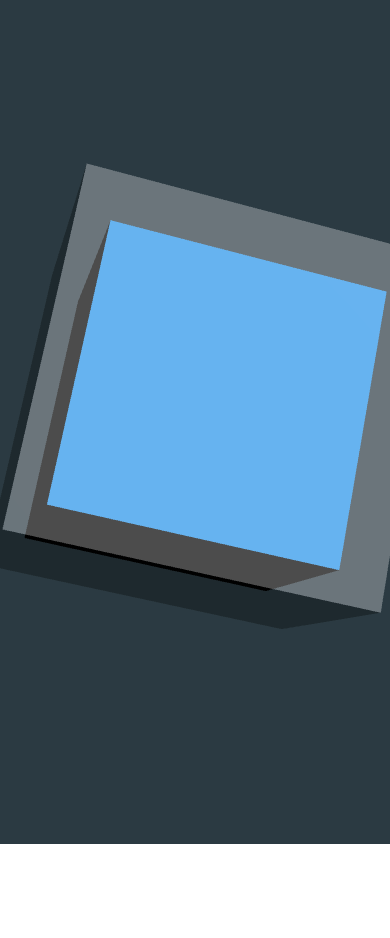
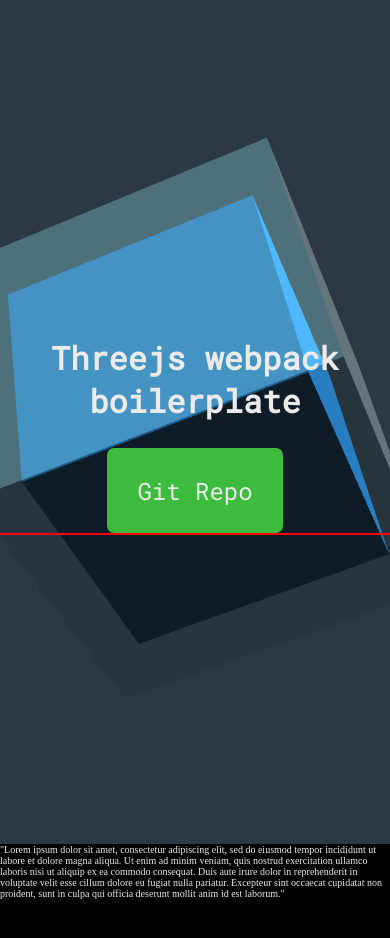
Before and after one commit to ethanny2/threejs-webpack-boiler-staticsite, a website built with webpack: page src/static/html/index.html in a window 390 px wide. Before the commit the page ends 844 px from the top, so only its background shows below. Built offline with nearby package versions, Linux system fonts and the light colour scheme; some packages are replaced by stand-ins of ours; animation ran at ten frames a second.

Commit message:
Started mobile first implementation of static site to promote project using flexbox and SASS/SCCS. Button and design looks good, need to add in social icons, and add media queries for the header. The bottom still needs some designing.

```diff
--- a/package.json
+++ b/package.json
@@ -9,9 +9,7 @@
     "lint": "eslint .",
     "lint-fix": "eslint --fix .",
     "build": " npm run clean && webpack --config webpack.prod.js",
-    "build-dll": "webpack --config webpack.vendor.config.js",
-    "start-dev": "webpack-dev-server --open --config webpack.dev.js",
-    "compress": "node compressGltf.js"
+    "start-dev": "webpack-dev-server --open --config webpack.dev.js"
   },
   "repository": {
     "type": "git",
@@ -62,7 +60,6 @@
   },
   "dependencies": {
     "@tweenjs/tween.js": "^18.5.0",
-    "promise-polyfill": "8.1.3",
     "three": "^0.111.0"
   }
 }
--- a/src/js/index.js
+++ b/src/js/index.js
@@ -1,17 +1,12 @@
 import * as THREE from "three";
 import TWEEN from "@tweenjs/tween.js";
-import "promise-polyfill/src/polyfill";
 import { WEBGL } from "three/examples/jsm/WebGL.js";
 import * as Stats from "stats.js";
 import * as OfflinePluginRuntime from "offline-plugin/runtime";
-import { Refractor } from "three/examples/jsm/objects/Refractor.js";
-import { WaterRefractionShader } from "three/examples/jsm/shaders/WaterRefractionShader";
-import { OrbitControls } from "three/examples/jsm/controls/OrbitControls.js";
+import "../sass/style.scss";
+//import "../static/html/index.html";
 
-// import FireSfx from "../static/audio/fire_compressed.mp3";
-// import Image from "../static/images/es6.png";
-import "../sass/style.scss";
-import "../static/html/index.html";
+
 OfflinePluginRuntime.install();
 
 /*Threejs Vars */
@@ -46,23 +41,14 @@ function init() {
   // we'll move the camera back a bit so that we can view the scene
   camera.position.set(0, 0, 10);
 
-  /* Init refractor*/
-  var refractorGeometry = new THREE.BoxBufferGeometry(2.5, 2.5, 2.5);
-  // refractor = new Refractor(refractorGeometry, {
-  //   color: 0xfff8f8,
-  //   textureWidth: 1024,
-  //   textureHeight: 1024,
-  //   shader: WaterRefractionShader
-  // });
-  // refractor.position.set(0, 0, 1);
-  // scene.add(refractor);
-  const testMat = new THREE.MeshPhongMaterial({
+  var outerCubeGeo = new THREE.BoxBufferGeometry(2.5, 2.5, 2.5);
+  const transparentMesh = new THREE.MeshPhongMaterial({
     color: 0x8dd6f9,
     opacity: 0.3,
     transparent: true
   });
-  const test = new THREE.Mesh(refractorGeometry, testMat);
-  scene.add(test);
+  const outerCube = new THREE.Mesh(outerCubeGeo, transparentMesh);
+  scene.add(outerCube);
   const geometry = new THREE.BoxBufferGeometry(2, 2, 2);
 
   const material = new THREE.MeshStandardMaterial({ color: 0x155b93 });
@@ -70,7 +56,7 @@ function init() {
   mesh = new THREE.Mesh(geometry, material);
 
   scene.add(mesh);
-  console.log(mesh.rotation);
+
   const light = new THREE.DirectionalLight(0xffffff, 2.0);
 
   light.position.set(10, 10, 10);
@@ -86,7 +72,7 @@ function init() {
   cubeRotateTweenA.repeat(Infinity);
 
   //Rotate outer shell
-  outerLayerTween = new TWEEN.Tween(test.rotation)
+  outerLayerTween = new TWEEN.Tween(outerCube.rotation)
     .to(rotateCoords, duration)
     .easing(TWEEN.Easing.Linear.None);
 
@@ -99,7 +85,6 @@ function init() {
   renderer.setPixelRatio(window.devicePixelRatio);
 
   container.appendChild(renderer.domElement);
-  controls = new OrbitControls(camera, renderer.domElement);
 
   renderer.setAnimationLoop(() => {
     update();
@@ -108,9 +93,6 @@ function init() {
 }
 
 function update() {
-  // mesh.rotation.z += 0.01;
-  // mesh.rotation.x += 0.01;
-  // mesh.rotation.y += 0.01;
   TWEEN.update();
 }
 
--- a/src/sass/style.scss
+++ b/src/sass/style.scss
@@ -1,31 +1,80 @@
+//Roboto mono for main hero screen
+@import url("https://fonts.googleapis.com/css?family=Roboto+Mono&display=swap");
 
-$backgroundColor: #1d1b1b;
-
+$fontColor: #eceaea;
+$fontBaseSize: 10px;
+$ctaButtonColor: #5fba57;
+$zindexBase: 0;
+* {
+  box-sizing: border-box;
+}
 html,
 body {
-   height: 100%;
-   width:100%;
+  height: 100%;
+  width: 100%;
+  padding: 0;
+  margin: 0;
+  font-size: $fontBaseSize;
+}
+/* Elements are sized for mobile first 320x6xx like iPhones and then
+will adjusted for desktops*/
+h1 {
+  font-size: 3.2rem;
+}
+button {
+  font-size: 2.4em;
+  border: none;
+}
+a {
+  color: inherit;
+  text-decoration: none;
+  cursor: pointer;
 }
 
-body{
-    // background-color: $backgroundColor;
-    color: orange;
-    font-family:  'wedgieregular', sans-serif;
-    text-align: center;
-    margin: 0px;
-    overflow: hidden;
+#three-container {
+  position: fixed;
+  top: 0;
+  left: 0;
+  width: 100%;
+  height: 100%;
+  z-index: $zindexBase - 1;
 }
 
-#three-container{
-    position: absolute;
-    top:0px;
-    left:0;
-    width: 100%;
-    height: 100%;
+.hero {
+  width: 100%;
+  height: 100%;
+  display: flex;
+  justify-content: center;
+  align-content: center;
+  flex-direction: column;
+  text-align: center;
+  font-family: "Roboto Mono", monospace;
+  color: $fontColor;
+  z-index: $zindexBase + 1;
 }
 
-#stats{
-    position: absolute;
-    top:0;
-    left:0;
+.intro {
+  z-index: $zindexBase + 1;
+  background: black;
+  color:$fontColor;
+  width: 100%;
+  height: 100%;
 }
+
+.social{
+    border:1px solid red;
+    z-index: 3;
+    color:white;
+}
+#cta {
+  z-index: $zindexBase + 1;
+  width: 45%;
+  height: 10%;
+  font-family: "Roboto Mono", monospace;
+  margin: 0 auto;
+  padding: 1rem;
+  color: $fontColor;
+  background-color: #3dbb3d;
+  border-radius: 0.3em;
+  text-transform: capitalize;
+}
--- a/src/static/html/index.html
+++ b/src/static/html/index.html
@@ -6,8 +6,37 @@
     <title>Threejs Webpack Boilerplate</title>
   </head>
   <body>
+    <div id="three-container"></div>
     <section class="hero">
-      <div id="three-container"></div>
+      <h1 id="title">Threejs webpack boilerplate</h1>
+      <button id="cta">
+        <a
+          target="_blank"
+          href="https://github.com/ethanny2/threejs-es6-webpack-barebones-boilerplate"
+          >Git Repo
+        </a>
+      </button>
+      <div class="social">
+        <!-- <img
+          src="./Twitter_Social_Icon_Circle_White_64x64.png"
+          alt="Twitter logo white"
+        /> -->
+        <!-- <img
+          src="<%=require('../images/GitHub-Mark-Light-64px.png')%>"
+          alt="Github logo white"
+        /> -->
+      </div>
+    </section>
+    <section class="intro">
+      <div>
+        "Lorem ipsum dolor sit amet, consectetur adipiscing elit, sed do eiusmod
+        tempor incididunt ut labore et dolore magna aliqua. Ut enim ad minim
+        veniam, quis nostrud exercitation ullamco laboris nisi ut aliquip ex ea
+        commodo consequat. Duis aute irure dolor in reprehenderit in voluptate
+        velit esse cillum dolore eu fugiat nulla pariatur. Excepteur sint
+        occaecat cupidatat non proident, sunt in culpa qui officia deserunt
+        mollit anim id est laborum."
+      </div>
     </section>
   </body>
 </html>
```
Also changed, not shown: src/static/images/GitHub-Mark-Light-64px.png (added), src/static/images/Twitter_Social_Icon_Circle_White_64x64.png (added).
